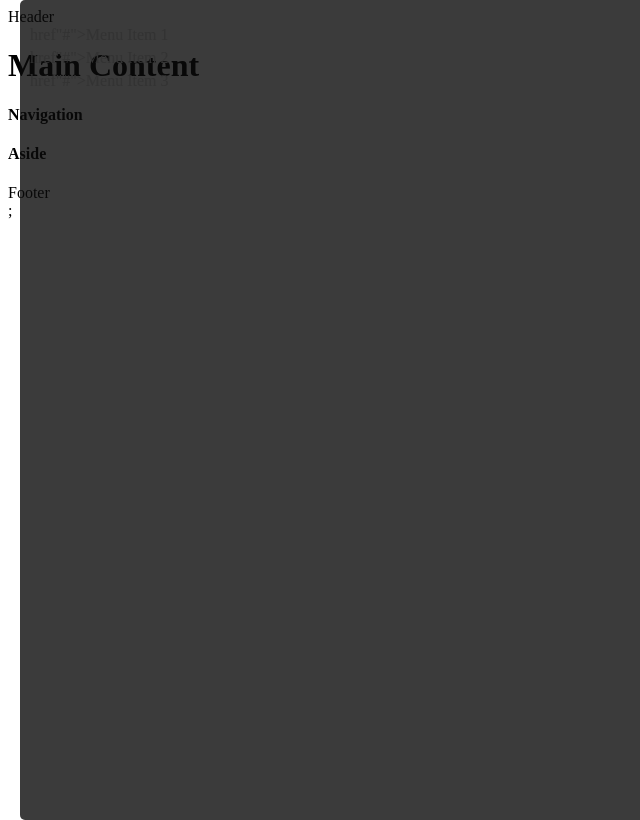
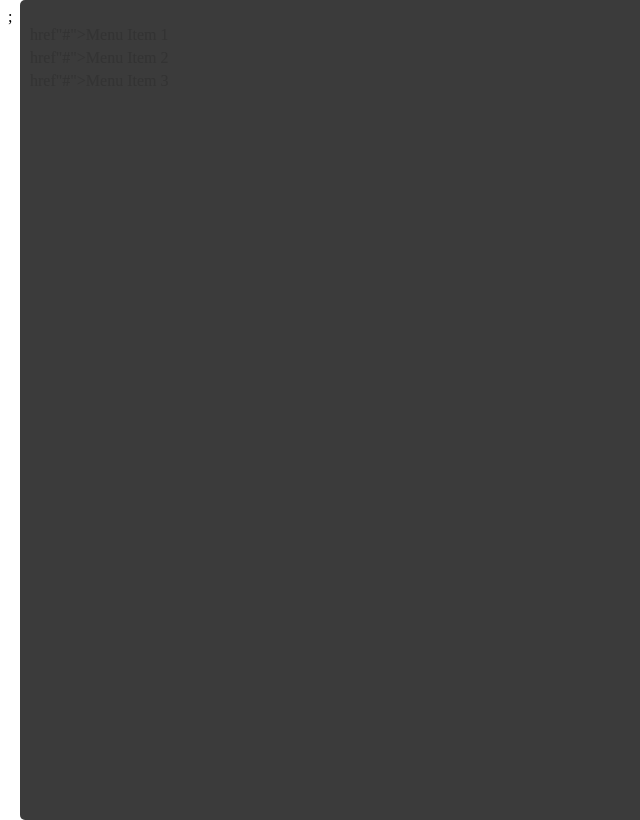
Before and after one commit to ENU-8972/set08101, a plain HTML site: page index.html in a window 1280 px wide. Shown: the top 820 px of the page, without its empty margins (0-640 px from the left). Drawn offline with Linux system fonts and the light colour scheme.

Commit message:
Update index.html

```diff
--- a/index.html
+++ b/index.html
@@ -9,19 +9,19 @@
     <a-scene>
         <a-sky src="R0011484_20240123183829.JPG"</a-sky>
         <div class="overlay">
-            <header>Header</header>
-            <div class="container">
-                <main>
-                    <h1>Main Content</h1>
-                </main>
-                <nav>
-                    <h4>Navigation</h4>
-                </nav>
-                <aside>
-                    <h4>Aside</h4>
-                </aside>
-            </div>
-            <footer>Footer</footer>
+          <!--<header>Header</header>-->
+            <!--<div class="container">-->
+                <!--<main>-->
+                    <!--<h1>Main Content</h1>-->
+                <!--</main>-->
+                <!--<nav>-->
+                    <!--<h4>Navigation</h4>-->
+                <!--</nav>-->
+                <!--<aside>-->
+                    <!--<h4>Aside</h4>-->
+                <!--</aside>-->
+            <!--</div>-->
+            <!--<footer>Footer</footer>-->
             <div class="menu">
                 <ul>
                     <li><a> href"#">Menu Item 1</a></li>
```
